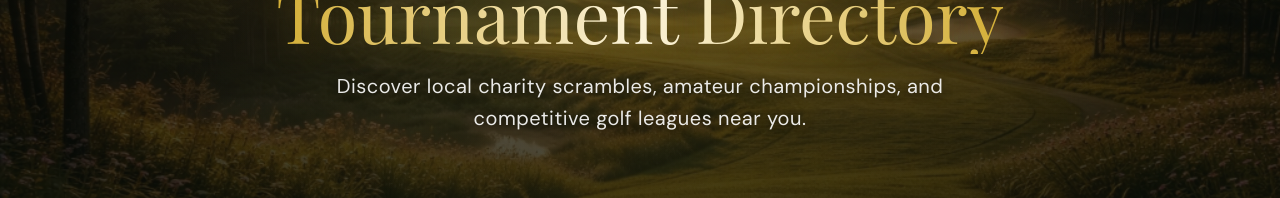
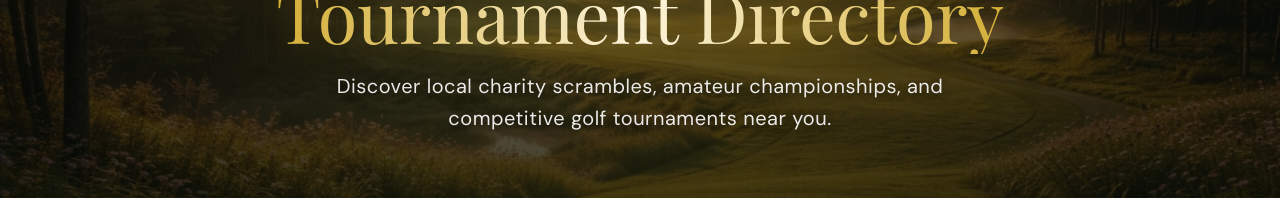
Before and after one commit to mattisaman/tourneylinks, a Next.js app in the folder tourneylinks-web/: page /tournaments in a window 1280 px wide. Shown: the part 169-367 px from the top of the page. Built offline with nearby package versions, Linux system fonts and the light colour scheme; no server answers; the database is empty.

Commit message:
Content: Changed leagues to tournaments in directory subtext

```diff
--- a/tourneylinks-web/src/components/ui/TournamentDirectory.tsx
+++ b/tourneylinks-web/src/components/ui/TournamentDirectory.tsx
@@ -217,7 +217,7 @@ export default function TournamentDirectory({ initialTournaments }: { initialTou
               }}>
                 Tournament Directory
               </h1>
-              <p className="hidden md:block" style={{
+          <p className="hidden md:block" style={{
             fontSize: '1.25rem',
             color: 'rgba(255,255,255,0.9)',
             maxWidth: '700px',
@@ -227,7 +227,7 @@ export default function TournamentDirectory({ initialTournaments }: { initialTou
             lineHeight: '1.6',
             textShadow: '0 2px 10px rgba(0,0,0,0.5)'
           }}>
-            Discover local charity scrambles, amateur championships, and competitive golf leagues near you.
+            Discover local charity scrambles, amateur championships, and competitive golf tournaments near you.
           </p>
           </div>
         </div>
```
